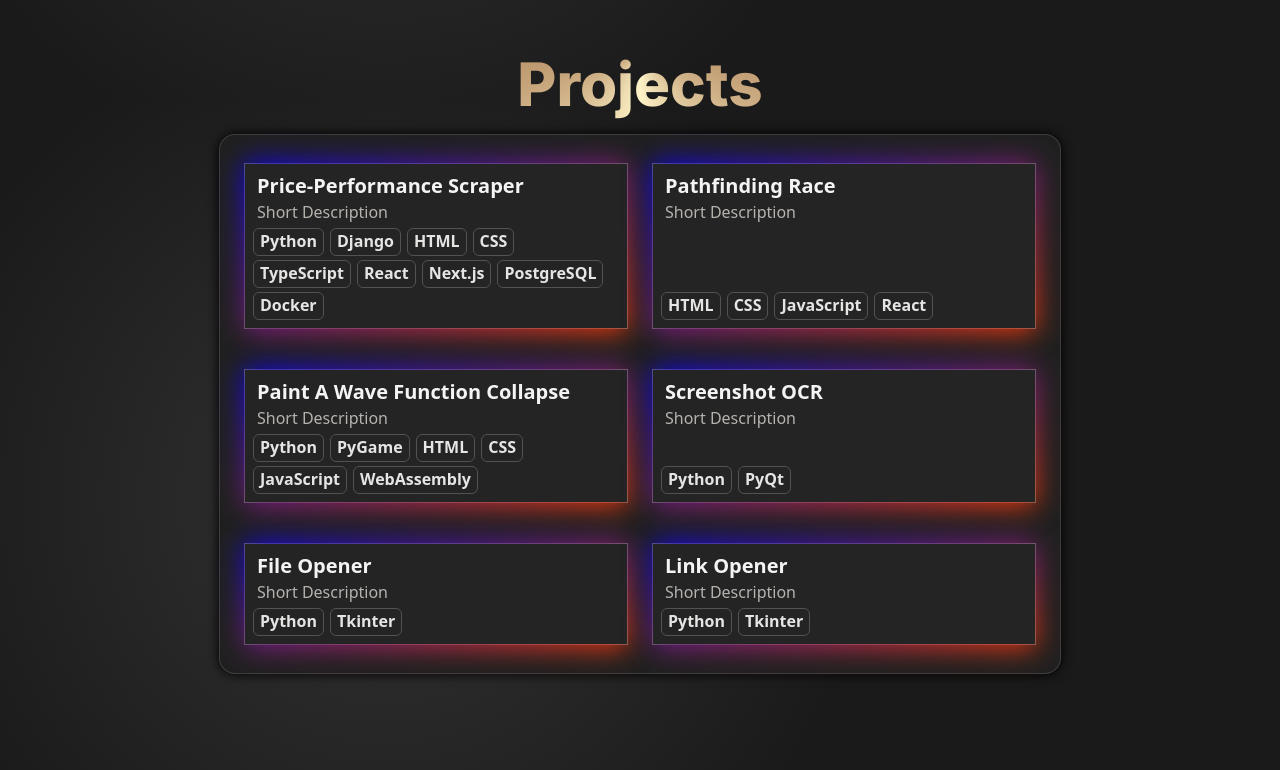
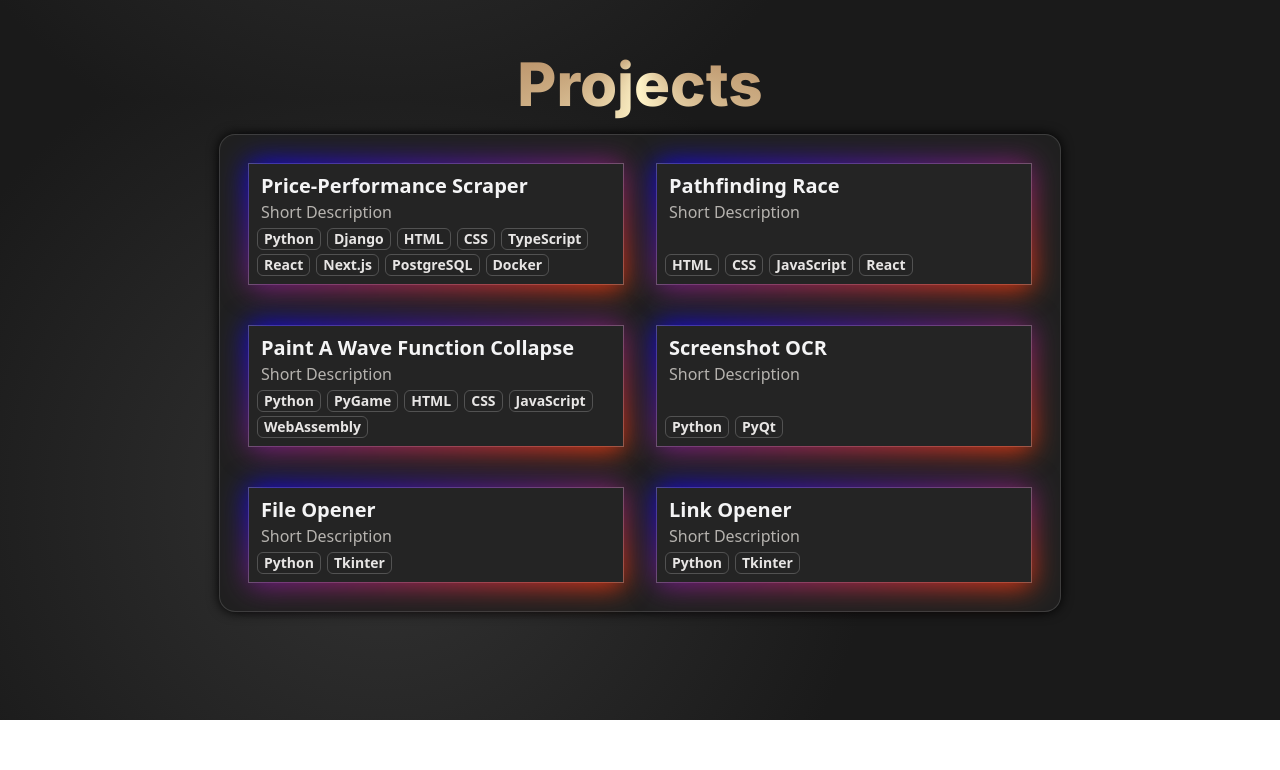
Before and after one commit to vik-ma/portfolio, a Next.js app: page / in a window 1280 px wide. Shown: the part 702-1472 px from the top of the page. After the commit the page ends 1422 px from the top, so only its background shows below. Built offline with nearby package versions, Linux system fonts and the light colour scheme.

Commit message:
Tweaked size of techStack divs

```diff
--- a/app/components/ProjectsSection.tsx
+++ b/app/components/ProjectsSection.tsx
@@ -7,7 +7,7 @@ export default function ProjectsSection() {
   return (
     <div className="py-2 md:py-3 md:mt-1 rounded-2xl projects-section-box">
       <div className="flex flex-wrap justify-center projects-container md:gap-x-2 md:gap-y-1 mx-auto">
-        <div className="grid grid-cols-1 w-full md:grid-cols-2 py-4 px-6 gap-x-6 gap-y-10 font-sans text-md text-amber-50">
+        <div className="grid grid-cols-1 w-full md:grid-cols-2 py-3 md:py-4 px-5 md:px-7 gap-x-8 gap-y-7 md:gap-y-10 font-sans text-md text-amber-50">
           {Object.entries(projects).map(([key, value]) => (
             <Link key={key} href={`/projects/${key}`}>
               <div className="p-2 h-full project-box" id={value.cssId}>
@@ -20,12 +20,11 @@ export default function ProjectsSection() {
                       {value.shortDescription}
                     </p>
                   </div>
-
                   <div className="flex flex-wrap mb-0 -ml-1 text-stone-200">
                     {value.techStack.map((lang: string) => (
                       <div
                         key={`${key}-${lang}`}
-                        className="mr-1.5 mt-1 px-1.5 pb-0.5 font-semibold rounded-md border border-neutral-600"
+                        className="mr-1.5 mt-1 px-1 pb-0.5 md:px-1.5 md:pb-0 font-semibold text-xs md:text-sm rounded-md border border-neutral-600"
                       >
                         {lang}
                       </div>
```
